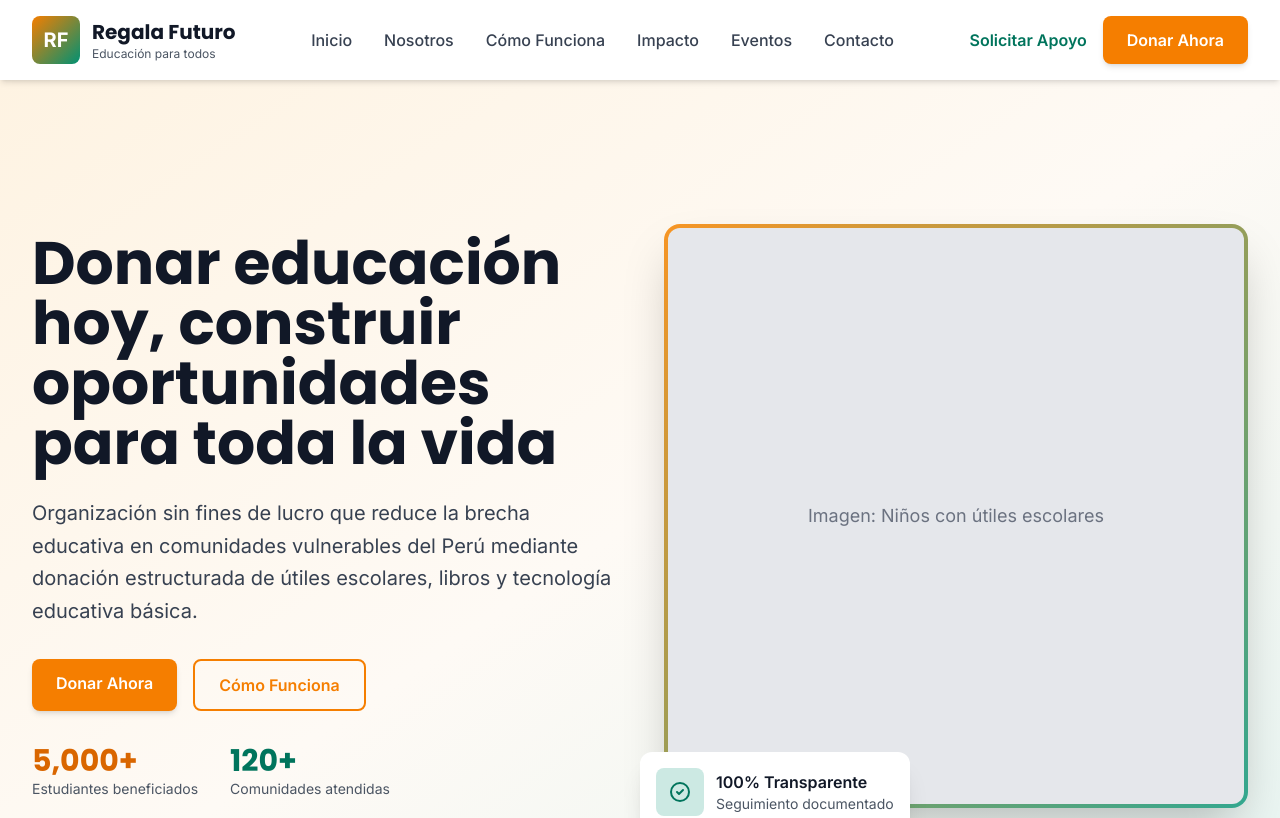
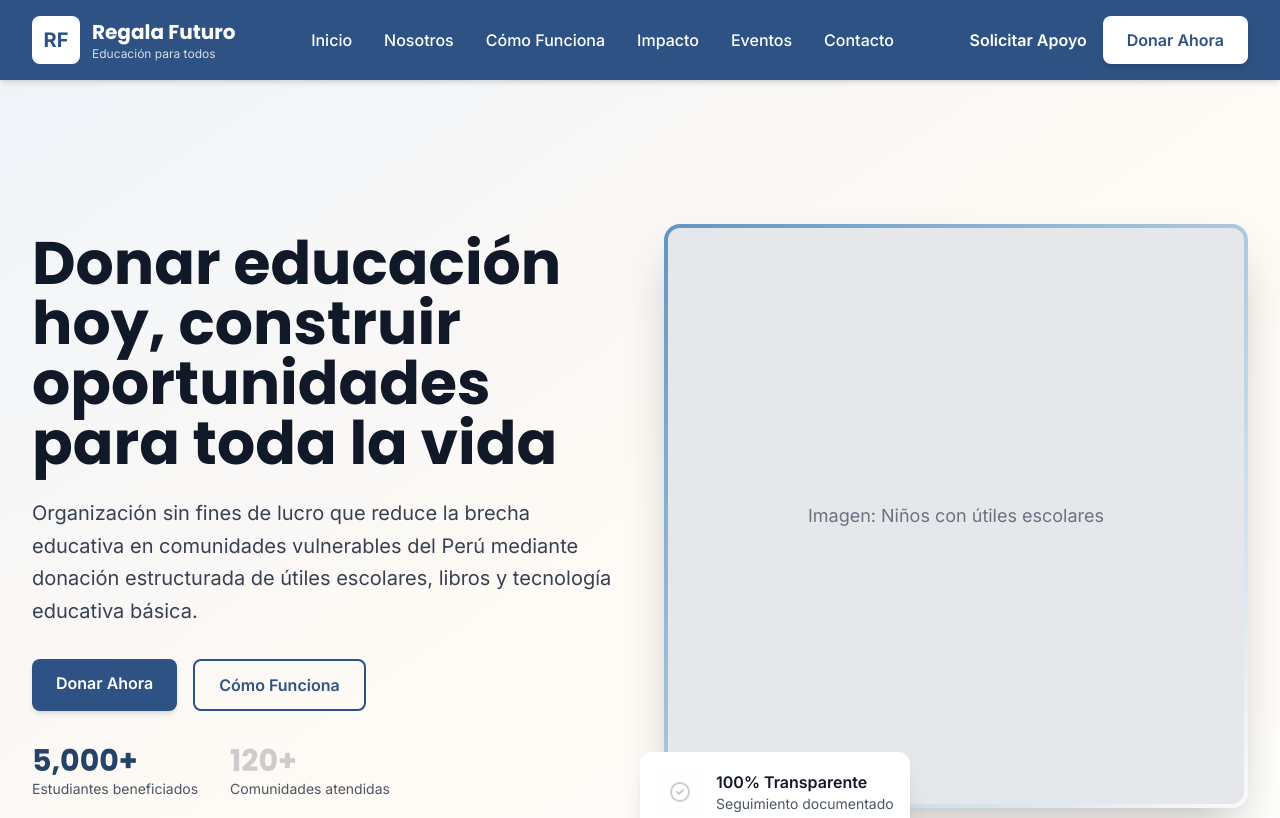
Before and after one commit to Carlos1111112/RegalaFuturoWeb, a Next.js app: page / in a window 1280 px wide. Shown: the top 818 px of the page. Built offline with nearby package versions, Linux system fonts and the light colour scheme.

Commit message:
tema azul

```diff
--- a/src/components/layout/Navbar.tsx
+++ b/src/components/layout/Navbar.tsx
@@ -17,19 +17,19 @@ export default function Navbar() {
 
   return (
     <>
-      <nav className="bg-white shadow-md sticky top-0 z-50">
+      <nav className="bg-primary-500 shadow-md sticky top-0 z-50">
         <div className="max-w-7xl mx-auto px-4 sm:px-6 lg:px-8">
           <div className="flex justify-between items-center h-20">
             {/* Logo */}
             <Link href="/" className="flex items-center space-x-3">
-              <div className="w-12 h-12 bg-gradient-to-br from-primary-500 to-secondary-500 rounded-lg flex items-center justify-center">
-                <span className="text-white font-bold text-xl">RF</span>
+              <div className="w-12 h-12 bg-white rounded-lg flex items-center justify-center">
+                <span className="text-primary-500 font-bold text-xl">RF</span>
               </div>
               <div className="flex flex-col">
-                <span className="font-display font-bold text-xl text-gray-900">
+                <span className="font-display font-bold text-xl text-white">
                   Regala Futuro
                 </span>
-                <span className="text-xs text-gray-600 hidden sm:block">
+                <span className="text-xs text-white/80 hidden sm:block">
                   Educación para todos
                 </span>
               </div>
@@ -41,7 +41,7 @@ export default function Navbar() {
                 <Link
                   key={link.href}
                   href={link.href}
-                  className="text-gray-700 hover:text-primary-500 font-medium transition-colors"
+                  className="text-white hover:text-white/80 font-medium transition-colors"
                 >
                   {link.label}
                 </Link>
@@ -52,13 +52,13 @@ export default function Navbar() {
             <div className="hidden lg:flex items-center space-x-4">
               <Link
                 href="/solicitar-apoyo"
-                className="text-secondary-600 hover:text-secondary-700 font-semibold transition-colors"
+                className="text-white hover:text-white/80 font-semibold transition-colors"
               >
                 Solicitar Apoyo
               </Link>
               <Link
                 href="/donar"
-                className="btn-primary"
+                className="bg-white text-primary-500 hover:bg-white/90 font-semibold py-3 px-6 rounded-lg transition-all duration-200 shadow-md hover:shadow-lg"
               >
                 Donar Ahora
               </Link>
@@ -67,7 +67,7 @@ export default function Navbar() {
             {/* Mobile menu button */}
             <button
               onClick={() => setIsOpen(!isOpen)}
-              className="lg:hidden inline-flex items-center justify-center p-2 rounded-md text-gray-700 hover:text-primary-500 hover:bg-gray-100 focus:outline-none"
+              className="lg:hidden inline-flex items-center justify-center p-2 rounded-md text-white hover:text-white/80 hover:bg-primary-600 focus:outline-none"
               aria-label="Menú principal"
             >
               <svg
@@ -93,13 +93,13 @@ export default function Navbar() {
         </div>
 
         {/* Mobile menu */}
-        <div className={`${isOpen ? 'block' : 'hidden'} lg:hidden bg-white border-t`}>
+        <div className={`${isOpen ? 'block' : 'hidden'} lg:hidden bg-primary-500 border-t border-white/20`}>
           <div className="px-2 pt-2 pb-3 space-y-1">
             {navLinks.map((link) => (
               <Link
                 key={link.href}
                 href={link.href}
-                className="block px-3 py-2 rounded-md text-base font-medium text-gray-700 hover:text-primary-500 hover:bg-gray-50"
+                className="block px-3 py-2 rounded-md text-base font-medium text-white hover:text-white/80 hover:bg-primary-600"
                 onClick={() => setIsOpen(false)}
               >
                 {link.label}
@@ -107,7 +107,7 @@ export default function Navbar() {
             ))}
             <Link
               href="/solicitar-apoyo"
-              className="block px-3 py-2 rounded-md text-base font-medium text-secondary-600 hover:bg-gray-50"
+              className="block px-3 py-2 rounded-md text-base font-medium text-white hover:bg-primary-600"
               onClick={() => setIsOpen(false)}
             >
               Solicitar Apoyo
@@ -115,7 +115,7 @@ export default function Navbar() {
             <div className="px-3 py-2">
               <Link
                 href="/donar"
-                className="block text-center btn-primary w-full"
+                className="block text-center bg-white text-primary-500 hover:bg-white/90 font-semibold py-3 px-6 rounded-lg transition-all duration-200 shadow-md hover:shadow-lg w-full"
                 onClick={() => setIsOpen(false)}
               >
                 Donar Ahora
--- a/tailwind.config.ts
+++ b/tailwind.config.ts
@@ -10,28 +10,28 @@ const config: Config = {
     extend: {
       colors: {
         primary: {
-          50: '#fef3e2',
-          100: '#fde5c5',
-          200: '#fbc98b',
-          300: '#f9ad51',
-          400: '#f79524',
-          500: '#f57e00',
-          600: '#d96600',
-          700: '#b34f00',
-          800: '#8d3d00',
-          900: '#6b2e00',
+          50: '#f0f4f9',
+          100: '#dce6f0',
+          200: '#b9cde1',
+          300: '#92b2d1',
+          400: '#6096c2',
+          500: '#2e5284',
+          600: '#254269',
+          700: '#1d324f',
+          800: '#152136',
+          900: '#0c111d',
         },
         secondary: {
-          50: '#e6f4f1',
-          100: '#cce9e3',
-          200: '#99d3c7',
-          300: '#66bdab',
-          400: '#33a78f',
-          500: '#009173',
-          600: '#00745c',
-          700: '#005745',
-          800: '#003a2e',
-          900: '#001d17',
+          50: '#ffffff',
+          100: '#fefefe',
+          200: '#fdfdfd',
+          300: '#fcfcfc',
+          400: '#fafafa',
+          500: '#ffffff',
+          600: '#cccccc',
+          700: '#999999',
+          800: '#666666',
+          900: '#333333',
         },
         warm: {
           50: '#fefaf5',
```
Also changed, not shown: 1 other file (tests, documents, lock files or other folders).
